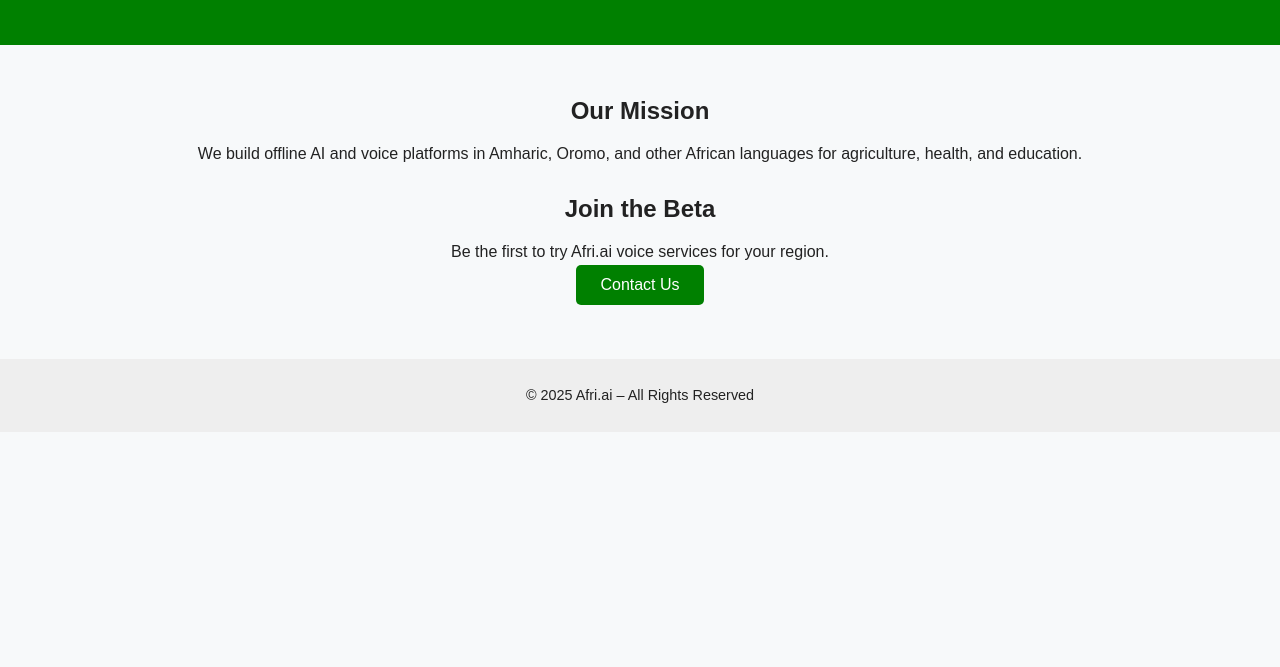
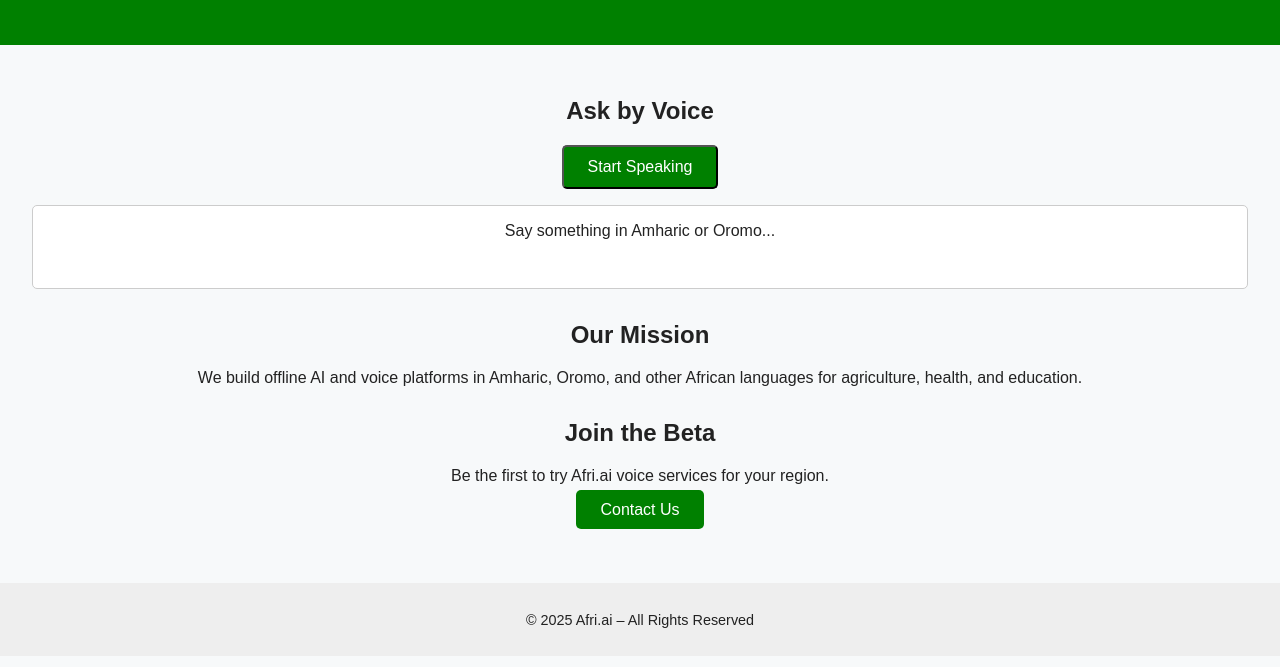
Before and after one commit to Afri-AI/Afri-AI, a plain HTML site: page index.html in a window 1280 px wide. Shown: the part 133-800 px from the top of the page. Drawn offline with Linux system fonts and the light colour scheme.

Commit message:
Add files via upload

```diff
--- a/index.html
+++ b/index.html
@@ -3,7 +3,7 @@
 <head>
   <meta charset="UTF-8" />
   <meta name="viewport" content="width=device-width, initial-scale=1.0"/>
-  <title>Afri.ai – AI for Africa</title>
+  <title>Afri.ai – Voice AI for Africa</title>
   <link rel="stylesheet" href="style.css" />
 </head>
 <body>
@@ -12,6 +12,11 @@
     <p>AI solutions for Africa. In your voice, in your language.</p>
   </header>
   <main>
+    <section>
+      <h2>Ask by Voice</h2>
+      <button onclick="startListening()" class="btn">Start Speaking</button>
+      <p id="transcript" class="transcript-box">Say something in Amharic or Oromo...</p>
+    </section>
     <section>
       <h2>Our Mission</h2>
       <p>We build offline AI and voice platforms in Amharic, Oromo, and other African languages for agriculture, health, and education.</p>
@@ -25,5 +30,6 @@
   <footer>
     <p>© 2025 Afri.ai – All Rights Reserved</p>
   </footer>
+  <script src="voice.js"></script>
 </body>
 </html>
--- a/style.css
+++ b/style.css
@@ -23,9 +23,18 @@
   padding: 0.7em 1.5em;
   text-decoration: none;
   border-radius: 5px;
+  font-size: 1rem;
 }
 footer {
   background: #eee;
   padding: 1em;
   font-size: 0.9em;
 }
+.transcript-box {
+  margin-top: 1em;
+  padding: 1em;
+  background: #fff;
+  border: 1px solid #ccc;
+  border-radius: 5px;
+  min-height: 50px;
+}
--- /dev/null
+++ b/voice.js
@@ -0,0 +1,26 @@
+function startListening() {
+  const transcriptEl = document.getElementById('transcript');
+  if (!('webkitSpeechRecognition' in window)) {
+    transcriptEl.innerText = 'Sorry, your browser does not support voice input.';
+    return;
+  }
+  const recognition = new webkitSpeechRecognition();
+  recognition.lang = 'am-ET'; // Amharic (can change to 'om-ET' for Oromo)
+  recognition.interimResults = false;
+  recognition.maxAlternatives = 1;
+
+  recognition.onstart = function() {
+    transcriptEl.innerText = 'Listening...';
+  };
+
+  recognition.onresult = function(event) {
+    const transcript = event.results[0][0].transcript;
+    transcriptEl.innerText = 'You said: ' + transcript;
+  };
+
+  recognition.onerror = function(event) {
+    transcriptEl.innerText = 'Error occurred: ' + event.error;
+  };
+
+  recognition.start();
+}
```
